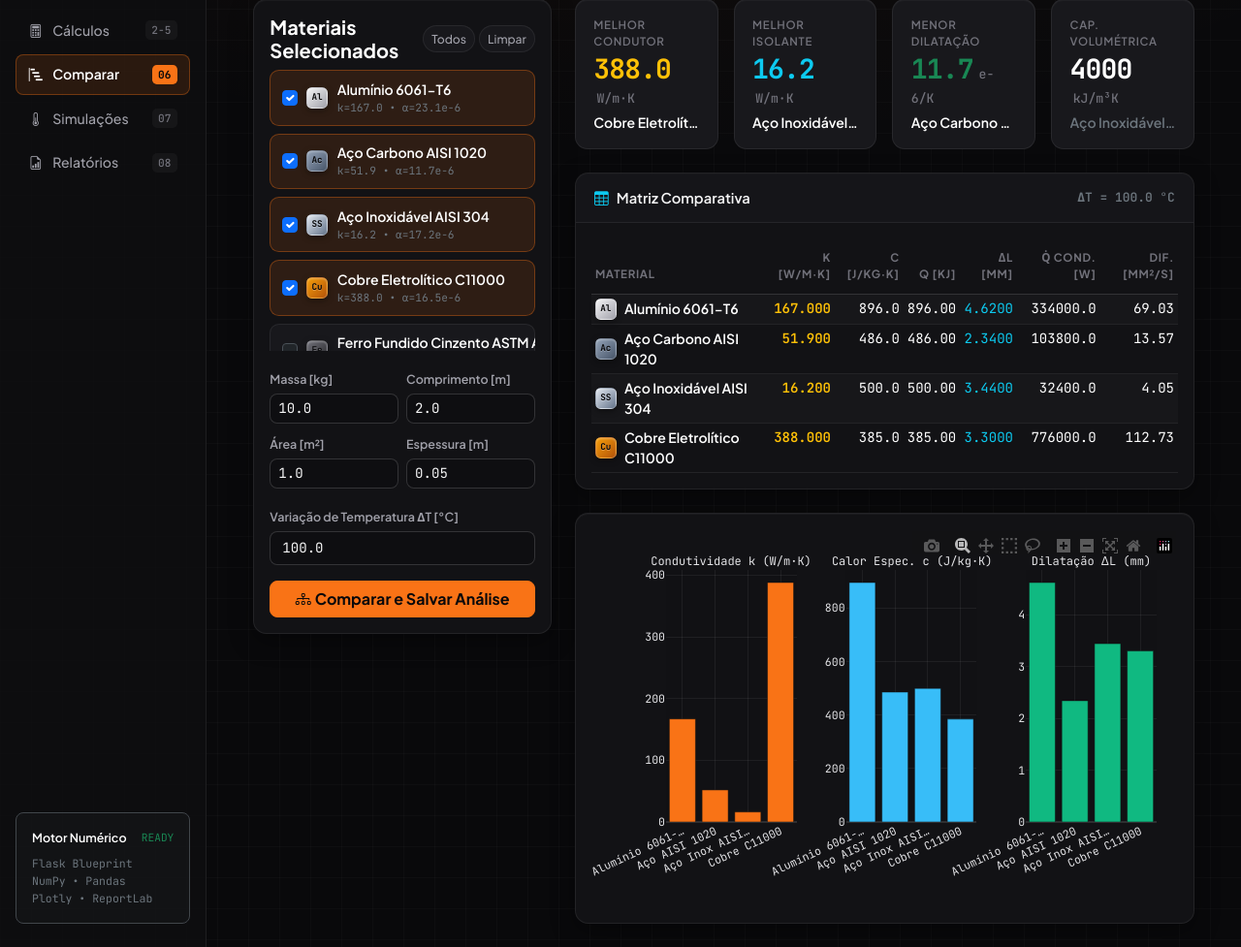
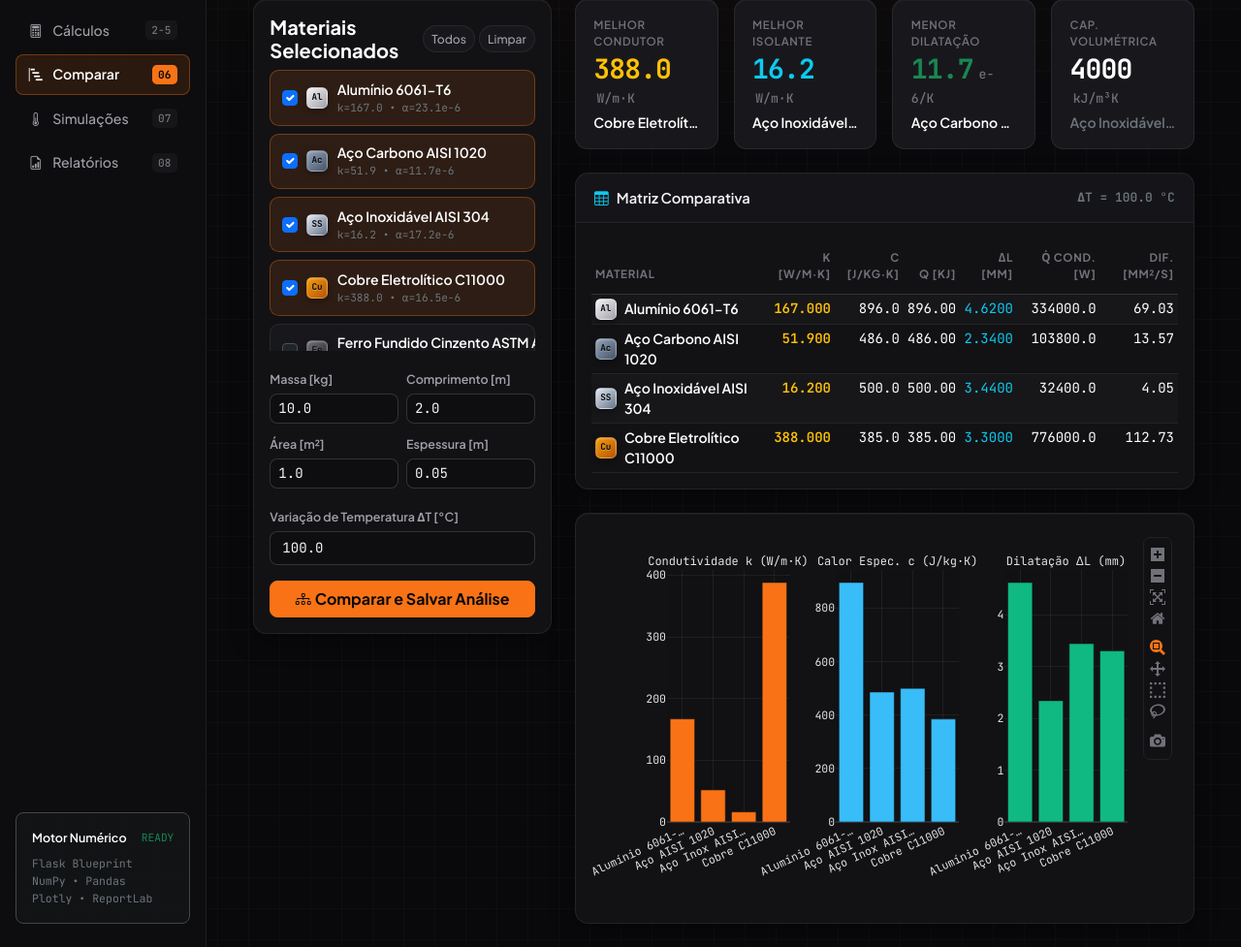
Before and after one commit to SaulloGabriel1803/mechhub-thermolab, a Flask app: page /thermolab/comparison in a window 1280 px wide. Shown: the part 183-1160 px from the top of the page at 97% size. Run offline with Flask 3, Linux system fonts and the light colour scheme; some libraries are stand-ins or nearby versions.

Commit message:
fix(charts): posiciona modebar do Plotly na vertical e remove sobreposicao de titulos

```diff
--- a/modules/thermolab/charts.py
+++ b/modules/thermolab/charts.py
@@ -22,7 +22,13 @@ _DARK_LAYOUT = dict(
     font=dict(family="JetBrains Mono, Plus Jakarta Sans, sans-serif", color="#e4e4e7", size=11.5),
     title_font=dict(family="Plus Jakarta Sans, sans-serif", size=13.5, color="#fafafa"),
     title_y=0.97,
-    margin=dict(l=58, r=28, t=54, b=52),
+    margin=dict(l=58, r=52, t=54, b=52),
+    modebar=dict(
+        orientation="v",
+        bgcolor="rgba(18, 18, 21, 0.88)",
+        color="#71717a",
+        activecolor="#f97316",
+    ),
     hovermode="x unified",
     hoverlabel=dict(
         bgcolor="#18181c",
@@ -181,7 +187,7 @@ def build_resistance_chart(result: dict[str, Any]) -> str:
         col=2,
     )
 
-    layout_cfg = {**_DARK_LAYOUT, "margin": dict(l=54, r=24, t=44, b=64)}
+    layout_cfg = {**_DARK_LAYOUT, "margin": dict(l=54, r=52, t=44, b=64)}
     fig.update_layout(**layout_cfg, showlegend=False, height=390)
     fig.update_annotations(font_size=12, font_color="#e4e4e7")
     fig.update_xaxes(title_text="Espessura (m)", row=1, col=1)
@@ -242,7 +248,7 @@ def build_comparison_charts(comparison_result: dict[str, Any]) -> str:
         col=3,
     )
 
-    layout_cfg = {**_DARK_LAYOUT, "margin": dict(l=52, r=22, t=42, b=78)}
+    layout_cfg = {**_DARK_LAYOUT, "margin": dict(l=52, r=52, t=42, b=78)}
     fig.update_layout(**layout_cfg, showlegend=False, height=380)
     fig.update_annotations(font_size=12, font_color="#e4e4e7")
     fig.update_xaxes(tickangle=-25)
@@ -305,7 +311,7 @@ def build_simulation_charts(simulation_result: dict[str, Any]) -> str:
         secondary_y=True,
     )
 
-    layout_cfg = {**_DARK_LAYOUT, "margin": dict(l=54, r=54, t=44, b=66)}
+    layout_cfg = {**_DARK_LAYOUT, "margin": dict(l=54, r=96, t=44, b=66)}
     fig.update_layout(
         **layout_cfg,
         height=395,
--- a/modules/thermolab/static/thermolab/style.css
+++ b/modules/thermolab/static/thermolab/style.css
@@ -455,6 +455,15 @@ body.thermolab-body {
     min-height: 390px;
 }
 
+.js-plotly-plot .plotly .modebar {
+    top: 8px !important;
+    right: 6px !important;
+    border: 1px solid var(--border-subtle);
+    border-radius: 0.45rem;
+    padding: 3px 2px;
+    backdrop-filter: blur(8px);
+}
+
 .page-title {
     font-weight: 700;
     letter-spacing: -0.025em;
--- a/modules/thermolab/templates/thermolab/calculations.html
+++ b/modules/thermolab/templates/thermolab/calculations.html
@@ -722,7 +722,7 @@
 
     {% if chart_json %}
         const calcSpec = {{ chart_json | safe }};
-        Plotly.newPlot('calcChart', calcSpec.data, calcSpec.layout, {responsive: true});
+        Plotly.newPlot('calcChart', calcSpec.data, calcSpec.layout, {responsive: true, displaylogo: false});
     {% endif %}
 </script>
 {% endblock %}
--- a/modules/thermolab/templates/thermolab/comparison.html
+++ b/modules/thermolab/templates/thermolab/comparison.html
@@ -174,7 +174,7 @@
     }
     {% if chart_json %}
         const cmpSpec = {{ chart_json | safe }};
-        Plotly.newPlot('comparisonChart', cmpSpec.data, cmpSpec.layout, {responsive: true});
+        Plotly.newPlot('comparisonChart', cmpSpec.data, cmpSpec.layout, {responsive: true, displaylogo: false});
     {% endif %}
 </script>
 {% endblock %}
--- a/modules/thermolab/templates/thermolab/simulation.html
+++ b/modules/thermolab/templates/thermolab/simulation.html
@@ -322,7 +322,7 @@
 
     {% if chart_json %}
         const simSpec = {{ chart_json | safe }};
-        Plotly.newPlot('simulationChart', simSpec.data, simSpec.layout, {responsive: true});
+        Plotly.newPlot('simulationChart', simSpec.data, simSpec.layout, {responsive: true, displaylogo: false});
     {% endif %}
 </script>
 {% endblock %}
```
Also changed, not shown: public/thermolab/static/thermolab/style.css (+9 -0 lines).
